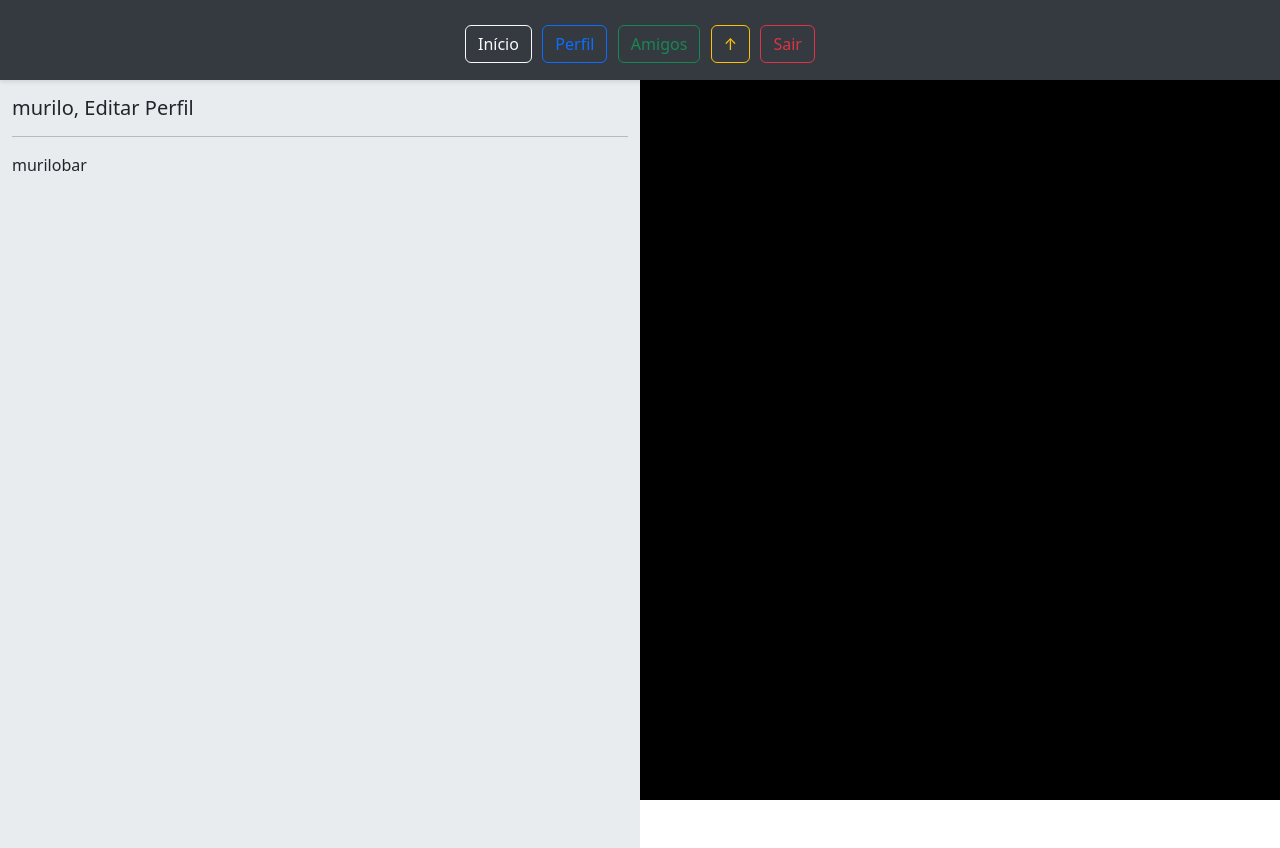
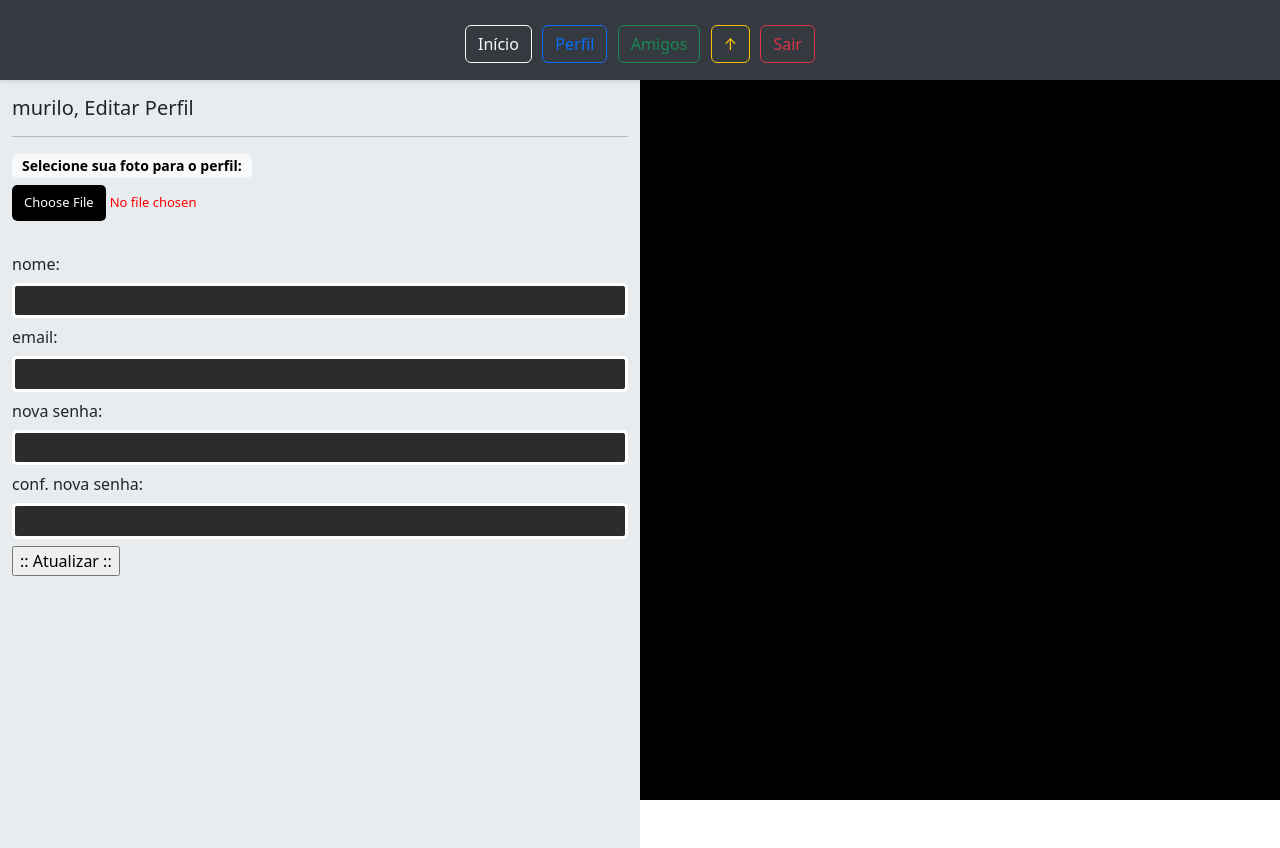
Before and after one commit to MBScorsato/redesocial, a Django app: page /plataforma/perfil/ in a window 1280 px wide. Run offline with Django 4.2, Linux system fonts and the light colour scheme; a user stored in the database is signed in.

Commit message:
front PERFIL esta pronto, tema dark, (preciso estudar mais front sou péssimo) arrivderci

```diff
--- a/perfil/templates/perfil.html
+++ b/perfil/templates/perfil.html
@@ -31,7 +31,18 @@
             {% endif %}
         </div>
             <hr>
-murilobar
+            <span class="badge text-bg-light">Selecione sua foto para o perfil:</span>
+            <input type="file" value="Selecione">
+            <br><br>
+            <form action="" method="post">
+                nome: <input type="text" name="nome"><br>
+                email: <input type="text" name="email"><br>
+                nova senha: <input type="password" name="password1"><br>
+                conf. nova senha: <input type="password" name="password2"><br>
+                <input type="submit" value=":: Atualizar ::">
+            </form>
+
+            <br><br><br>
         <!-- Coluna direita fixa no desktop, mas relativa no celular -->
         <div class="col-md-6 fixed-column bg-black"><br><br>
 
--- a/templates/static/plataforma/css/plataforma.css
+++ b/templates/static/plataforma/css/plataforma.css
@@ -41,3 +41,57 @@ h1{
             overflow-y: auto;
         }
     }
+   /* Estilo para o badge de seleção de foto */
+.badge {
+    background-color: #2c2c2c;
+    color: #e0e0e0;
+    padding: 5px 10px;
+    border-radius: 5px;
+    font-size: 14px;
+}
+
+/* Estilo para inputs de texto */
+input[type="text"], input[type="password"], input[type="file"] {
+    width: 100%;
+    padding: 5px;
+    margin: 7px 0;
+    border: 3px solid #ffffff;
+    border-radius: 5px;
+    background-color: #2c2c2c;
+    color: #ffffff;
+    font-size: 13px;
+    outline: none;
+    transition: all 0.3s ease;
+}
+
+input[type="text"]:focus, input[type="password"]:focus, input[type="file"]:focus {
+    border-color: blue;
+    background-color: #333;
+    box-shadow: 0 0 5px #6200ea;
+}
+
+/* Estilo para input file */
+input[type="file"] {
+    background-color: transparent;
+    color: red;
+    border: none;
+    padding: 0;
+}
+
+input[type="file"]::-webkit-file-upload-button {
+    background-color: black;
+    color: white;
+    border: none;
+    padding: 8px 12px;
+    border-radius: 5px;
+    cursor: pointer;
+}
+
+input[type="file"]::-webkit-file-upload-button:hover {
+    background-color: #3700b3;
+}
+
+/* Estilo para o placeholder */
+::placeholder {
+    color: #bdbdbd;
+}
```
Also changed, not shown: db.sqlite3.
